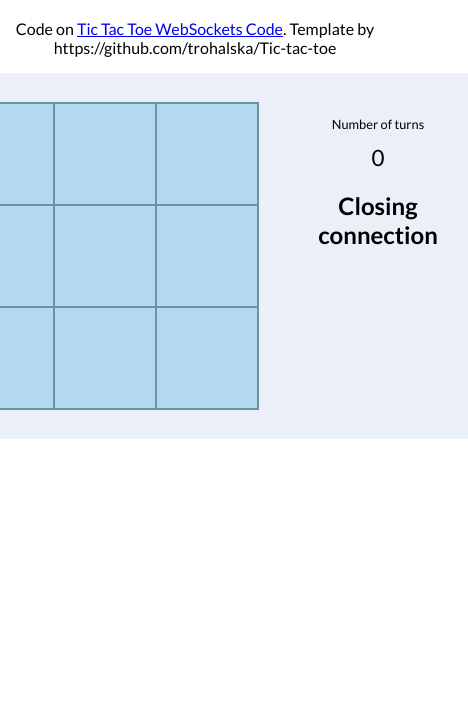
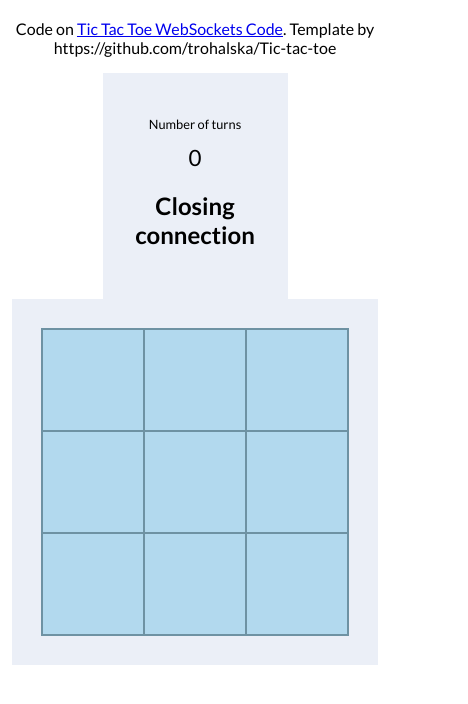
Before and after one commit to sanchezcarlosjr/operating-systems, a website: page tic_tac_toe_http_ipv4_sockets/websockets/index.html in a window 390 px wide. Shown: the part 102-806 px from the top of the page, 468 px wide, since content can reach past the window. Drawn offline with Linux system fonts and the light colour scheme; files that its build step writes are made by us from their sources; a web font is replaced by a local one.

Commit message:
feat: play on mobile

```diff
--- a/tic_tac_toe_http_ipv4_sockets/websockets/public/style.css
+++ b/tic_tac_toe_http_ipv4_sockets/websockets/public/style.css
@@ -6,6 +6,7 @@ body {
 main {
 	display: flex;
 	justify-content: center;
+	flex-wrap: wrap-reverse;
 }
 
 section {
```
